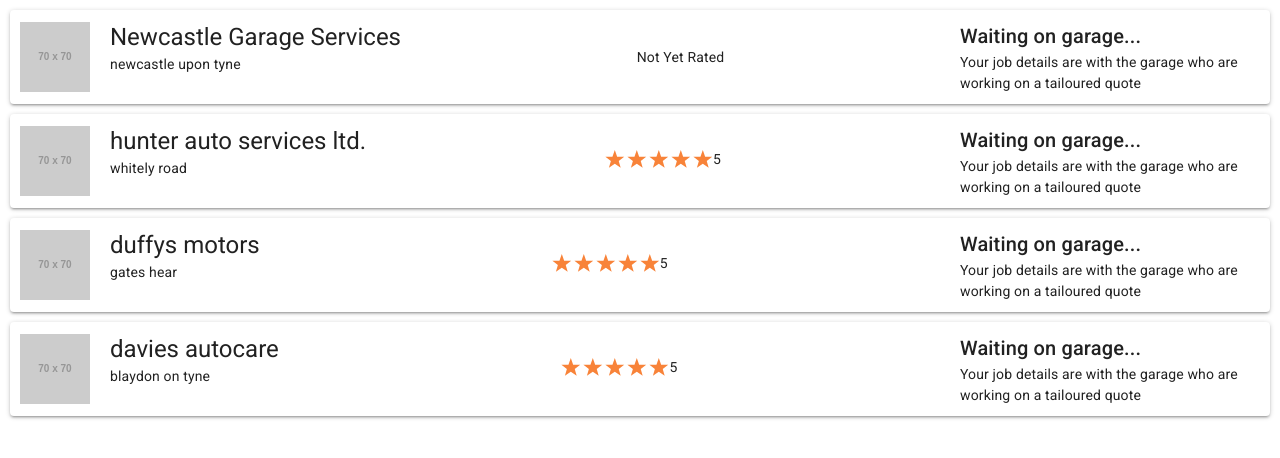
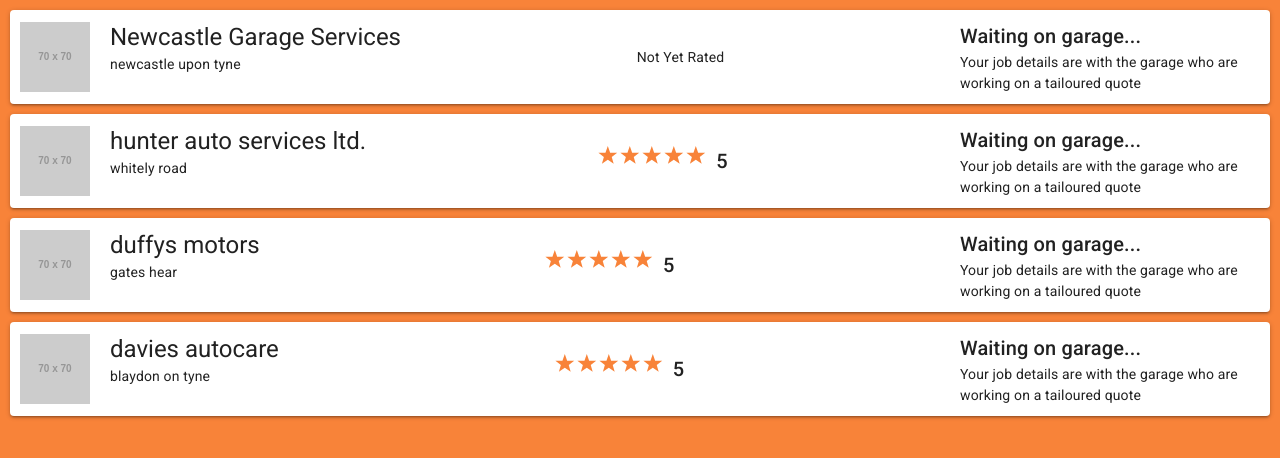
Before and after one commit to nipun24/alo-assignment-2, a React (Create React App) app: page /garages in a window 1280 px wide. Shown: the top 458 px of the page. Built offline with nearby package versions, Linux system fonts and the light colour scheme.

Commit message:
added _redirects

```diff
--- a/src/containers/Garages.js
+++ b/src/containers/Garages.js
@@ -7,30 +7,46 @@ import StarRatings from 'react-star-ratings';
 
 const styles = {
     root: {
-        height: "100%",
-        width: "100%"
+        height: "100vh",
+        width: "100vw",
+        overflow: "auto",
+        flexDirection: "column",
+        display: "flex",
+        backgroundColor: "#f88339"
     },
     paper: {
         margin: "10px 10px 0px 10px",
         padding: "10px"
+    },
+    shopName: {
+        "&:hover": {
+            cursor: "pointer",
+            textDecoration: "underline",
+            color: "#f88339"
+        }
     }
 }
 
 class Garages extends Component {
+
+    handleGarage = (garage) => {
+        console.log(garage)
+    }
+
     render() {
         const {classes} = this.props;
 
         return(
-            <Grid className={classes.root} container direction="column">
+            <Grid className={classes.root}>
                 {Shops.map(shop => {
                     return(
-                        <Paper className={classes.paper} key={shop.name} onClick={e => console.log(e.target.value)}>
+                        <Paper className={classes.paper} key={shop.name} onClick={() => this.handleGarage(shop)}>
                             <Grid container direction="row" justify="space-between" alignItems="center">
                                 <Grid item direction="row">
                                     <Grid container direction="row">
                                         <img alt="" src={shop.image} />
                                         <Grid style={{marginLeft: "20px"}} >
-                                            <Typography variant="h5">{shop.name}</Typography>
+                                            <Typography variant="h5" className={classes.shopName}>{shop.name}</Typography>
                                             <Typography variant="body2">{shop.location}</Typography>
                                         </Grid>
                                     </Grid>
@@ -49,7 +65,7 @@ class Garages extends Component {
                                                 starDimension="20px"
                                                 starSpacing="1px"
                                             />
-                                            <Typography>{shop.stars}</Typography>
+                                            <Typography style={{marginLeft: "10px"}} variant="h6">{shop.stars}</Typography>
                                         </Grid>
                                     </div>
                                 }
```
Also changed, not shown: 1 other file (tests, documents, lock files or other folders).
